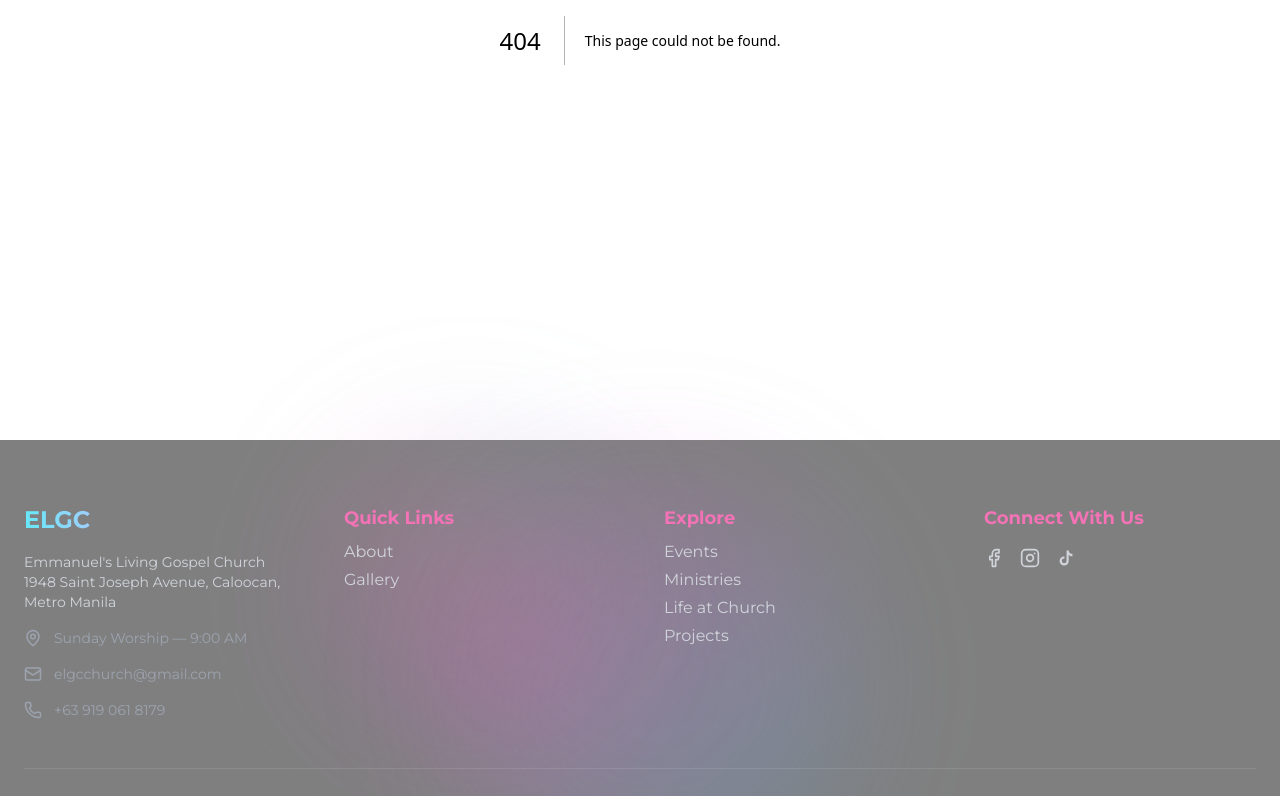
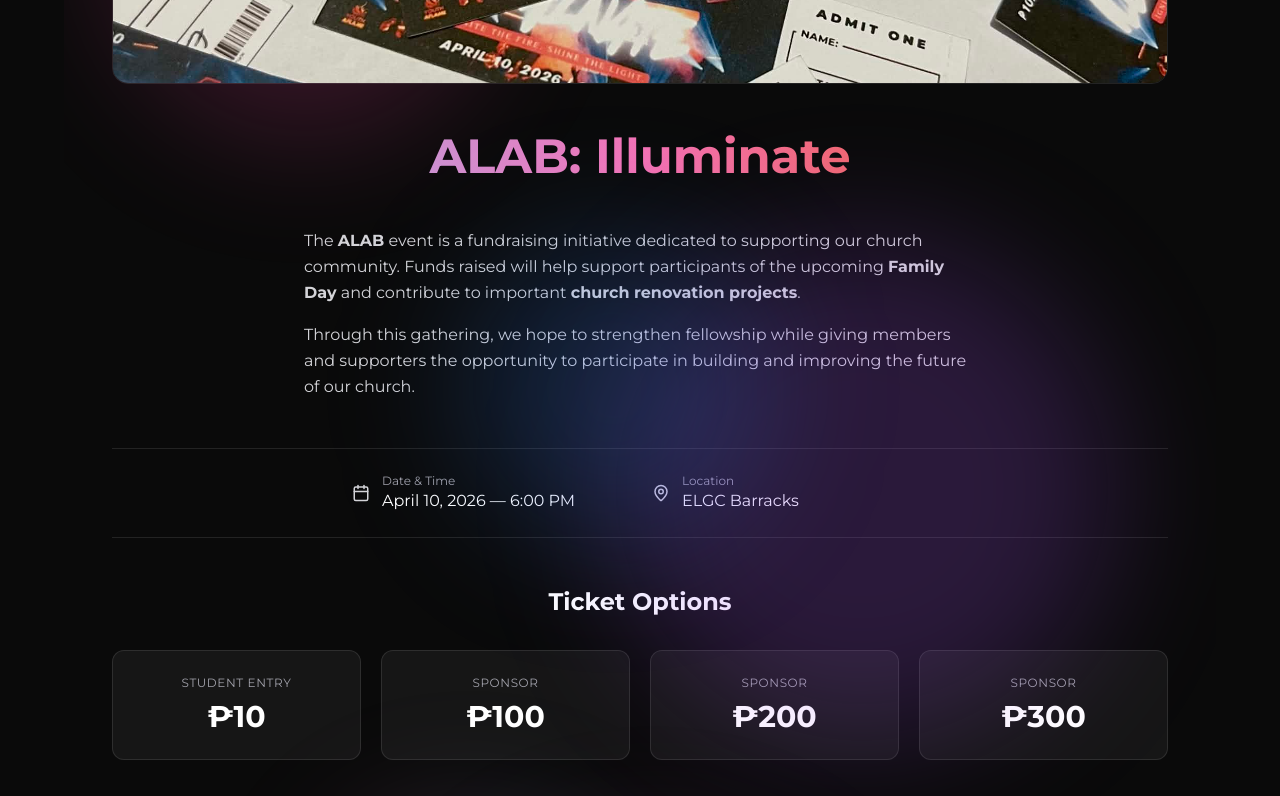
Before and after one commit to karlodelarosa/elgc, a Next.js app: page /events/alab-illuminate in a window 1280 px wide. Before the commit this address had no page. Shown: the part 360-1156 px from the top of the page. Built offline with nearby package versions, Linux system fonts and the light colour scheme; a web font is replaced by a local one.

Commit message:
feat: added event detail pag

```diff
--- /dev/null
+++ b/app/events/[id]/page.tsx
@@ -0,0 +1,121 @@
+'use client';
+
+import { motion } from 'framer-motion';
+import Image from 'next/image';
+import { Calendar, MapPin } from 'lucide-react';
+import { Blobs } from '@/app/components/ui/blobs/blobs.component';
+
+export default function AlabEventPage() {
+  return (
+    <div className="relative px-6 md:px-12 py-14 max-w-6xl mx-auto space-y-12">
+
+      {/* Background */}
+      <Blobs />
+
+      {/* HERO IMAGE */}
+      <div className="relative w-full h-[340px] rounded-2xl overflow-hidden border border-white/10">
+        <Image
+          src="/img/alab-tix.jpeg"
+          alt="ALAB Fundraising Event"
+          fill
+          priority
+          className="object-cover"
+        />
+      </div>
+
+      {/* EVENT NAME */}
+      <section className="text-center space-y-3">
+        <motion.h1
+          className="text-4xl md:text-5xl font-bold bg-clip-text text-transparent bg-gradient-to-r from-blue-300 via-pink-400 to-orange-600"
+          initial={{ opacity: 0, y: 24 }}
+          animate={{ opacity: 1, y: 0 }}
+        >
+          ALAB: Illuminate
+        </motion.h1>
+      </section>
+
+      {/* PURPOSE */}
+      <section className="max-w-2xl mx-auto space-y-4 text-zinc-300 leading-relaxed">
+        <p>
+          The <strong>ALAB</strong> event is a fundraising initiative dedicated to
+          supporting our church community. Funds raised will help support
+          participants of the upcoming <strong>Family Day</strong> and contribute
+          to important <strong>church renovation projects</strong>.
+        </p>
+
+        <p>
+          Through this gathering, we hope to strengthen fellowship while giving
+          members and supporters the opportunity to participate in building and
+          improving the future of our church.
+        </p>
+      </section>
+
+      {/* EVENT DETAILS */}
+      <section className="border-y border-white/10 py-6">
+        <div className="grid md:grid-cols-2 gap-6 max-w-xl mx-auto">
+
+          <div className="flex items-center gap-3 text-zinc-300">
+            <Calendar size={18} />
+            <div>
+              <p className="text-xs text-zinc-400">Date & Time</p>
+              <p className="text-white font-medium">
+                April 10, 2026 — 6:00 PM
+              </p>
+            </div>
+          </div>
+
+          <div className="flex items-center gap-3 text-zinc-300">
+            <MapPin size={18} />
+            <div>
+              <p className="text-xs text-zinc-400">Location</p>
+              <p className="text-white font-medium">
+                ELGC Barracks
+              </p>
+            </div>
+          </div>
+
+        </div>
+      </section>
+
+      {/* TICKETS */}
+      <section className="space-y-8">
+        <h2 className="text-2xl font-semibold text-white text-center">
+          Ticket Options
+        </h2>
+
+        <div className="grid sm:grid-cols-2 md:grid-cols-4 gap-5">
+
+          <div className="bg-white/5 border border-white/10 rounded-xl p-6 text-center transition hover:border-purple-400/40">
+            <p className="text-zinc-400 text-xs uppercase tracking-wider">
+              Student Entry
+            </p>
+            <p className="text-3xl font-bold text-white mt-2">₱10</p>
+          </div>
+
+          <div className="bg-white/5 border border-white/10 rounded-xl p-6 text-center transition hover:border-pink-400/40">
+            <p className="text-zinc-400 text-xs uppercase tracking-wider">
+              Sponsor
+            </p>
+            <p className="text-3xl font-bold text-white mt-2">₱100</p>
+          </div>
+
+          <div className="bg-white/5 border border-white/10 rounded-xl p-6 text-center transition hover:border-pink-400/40">
+            <p className="text-zinc-400 text-xs uppercase tracking-wider">
+              Sponsor
+            </p>
+            <p className="text-3xl font-bold text-white mt-2">₱200</p>
+          </div>
+
+          <div className="bg-white/5 border border-white/10 rounded-xl p-6 text-center transition hover:border-pink-400/40">
+            <p className="text-zinc-400 text-xs uppercase tracking-wider">
+              Sponsor
+            </p>
+            <p className="text-3xl font-bold text-white mt-2">₱300</p>
+          </div>
+
+        </div>
+      </section>
+
+    </div>
+  );
+}
--- a/app/events/page.tsx
+++ b/app/events/page.tsx
@@ -3,6 +3,8 @@
 import React, { useMemo, useState } from 'react';
 import { motion } from 'framer-motion';
 import { CalendarDays, Clock3, MapPin, Search } from 'lucide-react';
+import Link from 'next/link';
+import Image from 'next/image';
 
 const events = [
   {
@@ -14,6 +16,8 @@ const events = [
     category: 'Youth event',
     description:
       'A night of worship, creative arts, and life-giving messages designed for the next generation.',
+    url: 'alab-illuminate',
+    image: "/img/alab-poster.png"
   },
   {
     id: 'dvbs',
@@ -24,6 +28,7 @@ const events = [
     category: 'Kids ministry',
     description:
       'Fun-filled days of Bible stories, games, songs, and activities for children in our community.',
+    image: "https://plus.unsplash.com/premium_photo-1667113478916-7765913368f9?q=80&w=774&auto=format&fit=crop"
   },
   {
     id: 'prayer-fasting-family-day',
@@ -34,6 +39,7 @@ const events = [
     category: 'Prayer gathering',
     description:
       'A dedicated evening of prayer and fasting as families prepare their hearts together in faith.',
+    image: "https://plus.unsplash.com/premium_photo-1667113478916-7765913368f9?q=80&w=774&auto=format&fit=crop"
   },
   {
     id: 'family-day',
@@ -44,6 +50,7 @@ const events = [
     category: 'Church-wide',
     description:
       'A celebration for every household with fellowship, food, and activities that strengthen family bonds.',
+    image: "https://plus.unsplash.com/premium_photo-1667113478916-7765913368f9?q=80&w=774&auto=format&fit=crop"
   },
   {
     id: 'teachers-training-2',
@@ -54,6 +61,7 @@ const events = [
     category: 'Leaders development',
     description:
       'An equipping session for teachers and ministry workers focused on practical teaching and discipleship.',
+    image: "https://plus.unsplash.com/premium_photo-1667113478916-7765913368f9?q=80&w=774&auto=format&fit=crop"
   },
   {
     id: 'technical-training',
@@ -64,6 +72,7 @@ const events = [
     category: 'Skills training',
     description:
       'Hands-on training for sound, presentation, livestream, and production support teams.',
+    image: "https://plus.unsplash.com/premium_photo-1667113478916-7765913368f9?q=80&w=774&auto=format&fit=crop"
   },
   {
     id: 'buwan-ng-wika',
@@ -74,6 +83,7 @@ const events = [
     category: 'Church-wide',
     description:
       'A cultural celebration featuring Filipino language, songs, presentations, and fellowship.',
+    image: "https://plus.unsplash.com/premium_photo-1667113478916-7765913368f9?q=80&w=774&auto=format&fit=crop"
   },
   {
     id: 'youth-anniversary',
@@ -84,6 +94,7 @@ const events = [
     category: 'Youth event',
     description:
       'A joyful gathering to celebrate God’s faithfulness in the youth ministry through worship and testimonies.',
+    image: "https://plus.unsplash.com/premium_photo-1667113478916-7765913368f9?q=80&w=774&auto=format&fit=crop"
   },
   {
     id: 'march-for-jesus',
@@ -94,6 +105,7 @@ const events = [
     category: 'Community outreach',
     description:
       'A public declaration of faith through prayer, worship, and united community participation.',
+    image: "https://plus.unsplash.com/premium_photo-1667113478916-7765913368f9?q=80&w=774&auto=format&fit=crop"
   },
   {
     id: 'crusade',
@@ -104,6 +116,7 @@ const events = [
     category: 'Evangelism',
     description:
       'An evening outreach with worship, gospel preaching, and prayer for the community.',
+    image: "https://plus.unsplash.com/premium_photo-1667113478916-7765913368f9?q=80&w=774&auto=format&fit=crop"
   },
   {
     id: 'workers-fellowship',
@@ -114,6 +127,7 @@ const events = [
     category: 'Church workers',
     description:
       'A refreshing fellowship for ministry workers with encouragement, alignment, and thanksgiving.',
+    image: "https://plus.unsplash.com/premium_photo-1667113478916-7765913368f9?q=80&w=774&auto=format&fit=crop"
   },
   {
     id: 'christmas-service',
@@ -124,6 +138,7 @@ const events = [
     category: 'Church-wide',
     description:
       'A special Christmas celebration centered on worship, gratitude, and the message of Christ.',
+    image: "https://plus.unsplash.com/premium_photo-1667113478916-7765913368f9?q=80&w=774&auto=format&fit=crop"
   },
   {
     id: 'prayer-night',
@@ -134,6 +149,7 @@ const events = [
     category: 'Prayer gathering',
     description:
       'An extended evening of prayer, worship, and intercession as we seek God together as one church.',
+    image: "https://plus.unsplash.com/premium_photo-1667113478916-7765913368f9?q=80&w=774&auto=format&fit=crop"
   },
 ];
 
@@ -149,16 +165,16 @@ export default function EventsPage() {
 
   return (
     <div className="min-h-screen bg-black text-white pt-36">
-      {/* Controls Bar (same pattern as Gallery) */}
+      {/* Controls Bar */}
       <div className="container mx-auto px-6 py-8 sticky top-0 z-40 bg-black/80 backdrop-blur-lg border-b border-white/10">
         <div className="flex flex-wrap items-center justify-between gap-4">
-          {/* Left */}
           <div>
             <h1 className="text-3xl font-bold">Church Events</h1>
-            <p className="text-zinc-400 text-sm">Stay connected with our upcoming gatherings.</p>
+            <p className="text-zinc-400 text-sm">
+              Stay connected with our upcoming gatherings.
+            </p>
           </div>
 
-          {/* Right - Search */}
           <div className="relative w-full sm:w-[360px]">
             <Search size={18} className="absolute left-4 top-1/2 -translate-y-1/2 text-zinc-500" />
 
@@ -175,12 +191,11 @@ export default function EventsPage() {
 
       {/* Content */}
       <div className="container mx-auto px-6 py-12">
-        {/* Results count */}
+
         <div className="mb-8 text-zinc-400">
           Showing {filteredEvents.length} of {events.length} events
         </div>
 
-        {/* Events Grid */}
         {filteredEvents.length === 0 ? (
           <div className="rounded-xl border border-dashed border-white/10 p-12 text-center">
             <p className="text-xl font-semibold mb-2">No events found</p>
@@ -188,22 +203,60 @@ export default function EventsPage() {
           </div>
         ) : (
           <div className="grid md:grid-cols-2 lg:grid-cols-3 gap-8">
-            {filteredEvents.map((event, idx) => (
+
+            {filteredEvents.map((event, idx) => {
+
+              const hasDetails =
+                idx === 0 &&
+                event.url &&
+                event.url.trim() !== '';
+
+                const Card = (
                   <motion.article
-                key={event.id}
-                className="group rounded-2xl border border-white/10 bg-white/5 hover:bg-white/10 transition p-6 flex flex-col"
+                    className={`group rounded-2xl border border-white/10 bg-white/5 overflow-hidden flex flex-col transition
+                    ${hasDetails ? 'hover:bg-white/10 cursor-pointer' : 'opacity-70 cursor-default'}`}
                     initial={{ opacity: 0, y: 30 }}
                     whileInView={{ opacity: 1, y: 0 }}
                     viewport={{ once: true }}
                     transition={{ duration: 0.5, delay: idx * 0.05 }}
                   >
+
+                    {/* Thumbnail */}
+                    <div className="relative h-[180px] w-full overflow-hidden">
+                      <Image
+                        src={event.image || '/img/event-placeholder.jpg'}
+                        alt={event.title}
+                        fill
+                        className="object-cover transition duration-500 group-hover:scale-105"
+                      />
+                    </div>
+
+                    <div className="p-6 flex flex-col flex-grow">
+
+                      {/* Badge */}
+                      <div className="mb-3 flex justify-end">
+                        {hasDetails ? (
+                          <span className="flex items-center gap-1 text-xs px-2 py-1 rounded-md bg-purple-500/20 text-purple-300">
+                            View Details →
+                          </span>
+                        ) : (
+                          <span className="text-xs px-2 py-1 rounded-md bg-white/10 text-zinc-400">
+                            Upcoming
+                          </span>
+                        )}
+                      </div>
+
                       <span className="text-xs uppercase tracking-wider text-purple-300 mb-3">
                         {event.category}
                       </span>
 
-                <h3 className="text-xl font-semibold mb-3">{event.title}</h3>
+                      <h3 className="text-xl font-semibold mb-3">
+                        {event.title}
+                      </h3>
 
-                <p className="text-zinc-400 text-sm mb-6 flex-grow">{event.description}</p>
+                      <p className="text-zinc-400 text-sm mb-6 flex-grow">
+                        {event.description}
+                      </p>
 
                       <div className="space-y-2 text-sm text-zinc-300">
                         <div className="flex items-center gap-2">
@@ -221,8 +274,21 @@ export default function EventsPage() {
                           {event.location}
                         </div>
                       </div>
+
+                    </div>
                   </motion.article>
-            ))}
+                );
+
+              return hasDetails ? (
+                <Link key={event.id} href={`/events/${event.id}`}>
+                  {Card}
+                </Link>
+              ) : (
+                <div key={event.id}>{Card}</div>
+              );
+
+            })}
+
           </div>
         )}
       </div>
```
Also changed, not shown: public/img/alab-tix.jpeg (added). Lines whose indentation alone changed are shown as unchanged.
